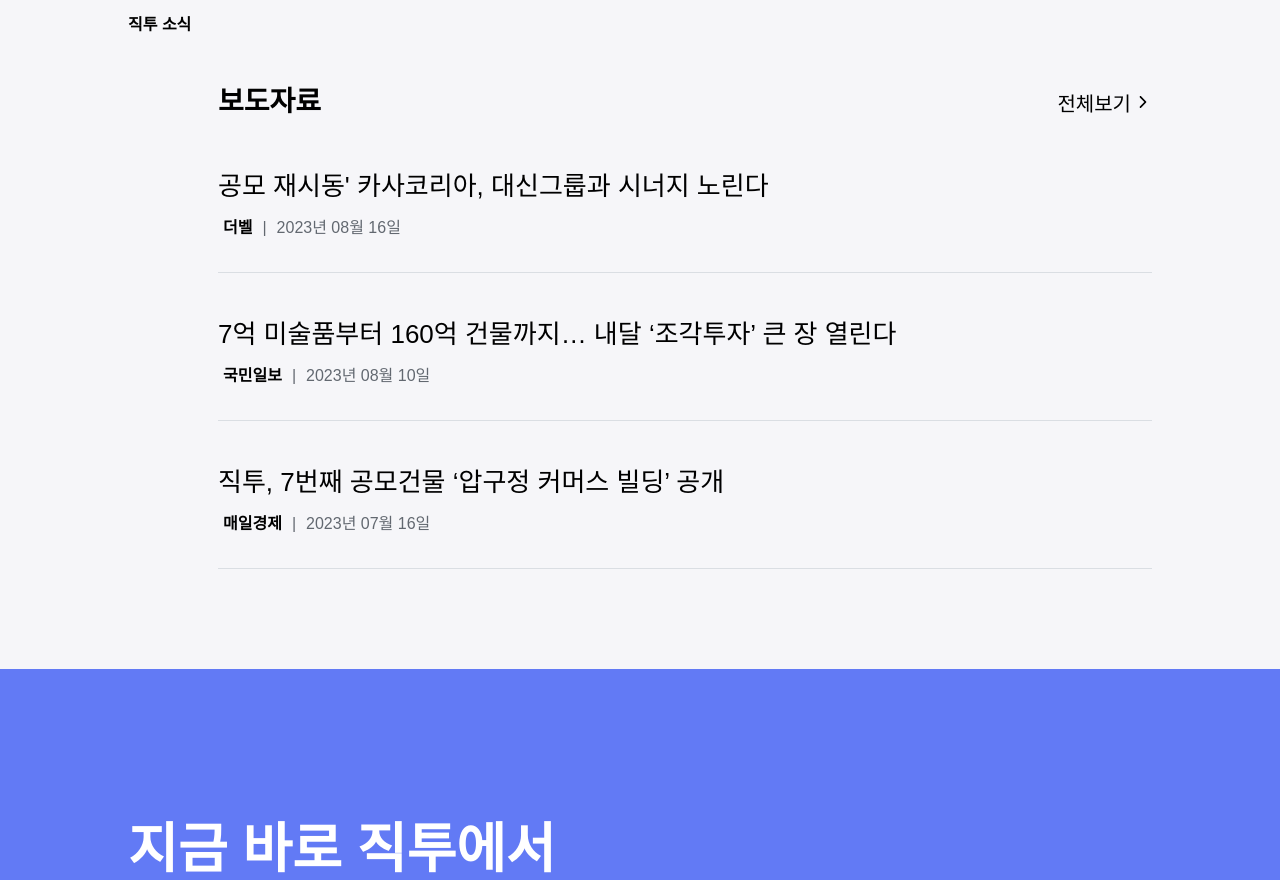
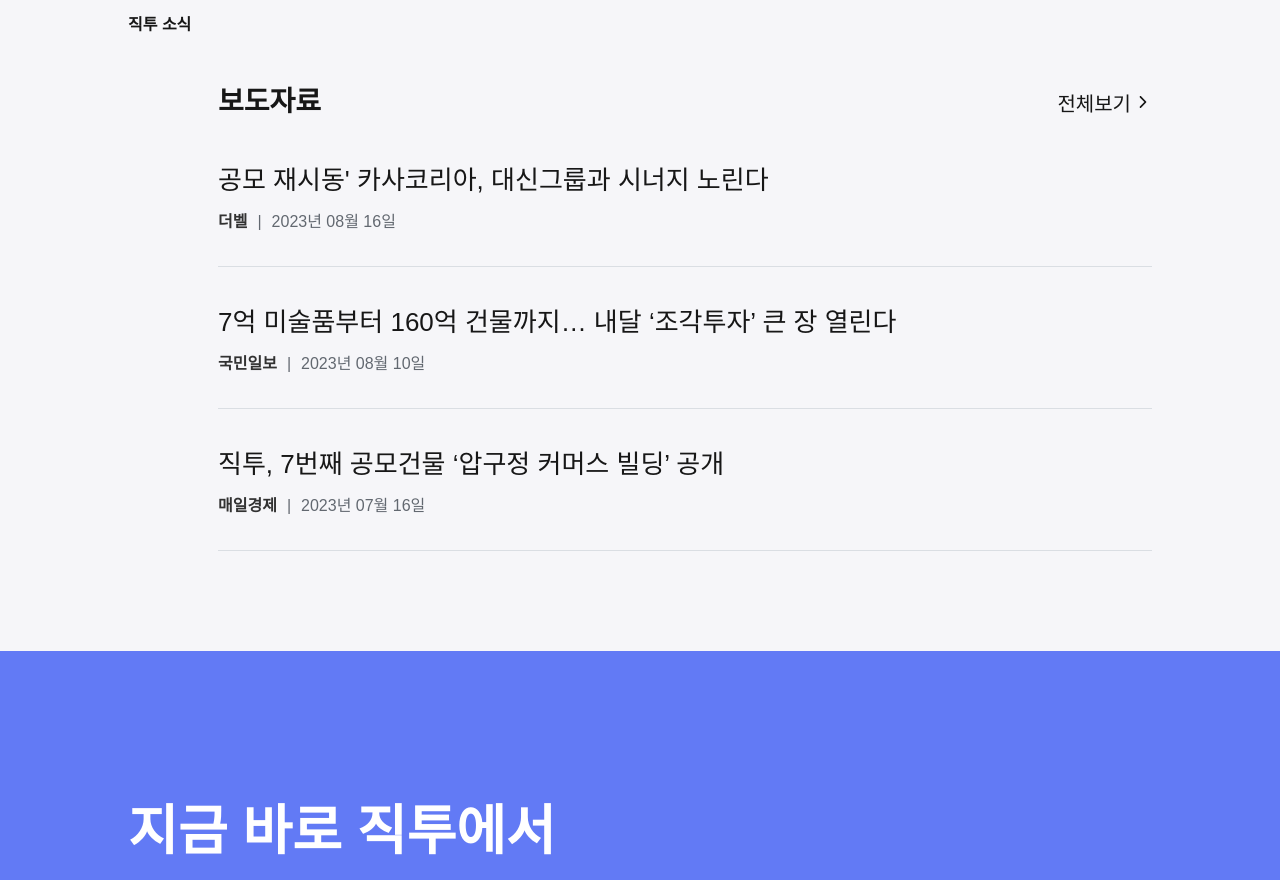
Before and after one commit to vellahw/clone, a React (Create React App) app: page / in a window 1280 px wide. Shown: the part 3420-4300 px from the top of the page. Built offline with nearby package versions, Linux system fonts and the light colour scheme; a web font is replaced by a local one.

Commit message:
뉴스영역 fix

```diff
--- a/src/components/Navbar.jsx
+++ b/src/components/Navbar.jsx
@@ -1,4 +1,4 @@
-import {React, useEffect, useState, useRef} from 'react';
+import {React, useEffect, useState} from 'react';
 import headerLogo from '../image/logo/ziktu-logo.png';
 import headerLogoW from '../image/logo/ziktu-logo-w.png';
 import {AiOutlineMenu} from 'react-icons/ai';
@@ -6,25 +6,20 @@
 
 function Navbar() {
     const [scrollPosition, setScrollPosition] = useState(0);
-    const targetRef = useRef(null);
     const handleScroll = () => {
-        console.log("scrolling");
         setScrollPosition(window.scrollY || document.documentElement.scrollTop);
     }
 
     useEffect(() => {
         const timer = setInterval(() => {
           window.addEventListener("scroll", handleScroll);
+
         }, 100);
         return () => {
           clearInterval(timer);
           window.removeEventListener("scroll", handleScroll);
         };
       }, []);
-
-    // useEffect(()=>{
-    //     window.addEventListener('scroll', handleScroll);
-    // });
 
     return (
         <n.NavSection>
--- a/src/components/NewsList.jsx
+++ b/src/components/NewsList.jsx
@@ -8,19 +8,22 @@
           no: 1,
           title: "공모 재시동' 카사코리아, 대신그룹과 시너지 노린다",
           press: "더벨",
-          date: "2023년 08월 16일"
+          date: "2023년 08월 16일",
+          url: "https://www.thebell.co.kr/free/content/ArticleView.asp?key=202308071738340960104714"
         },
         {
           no: 2,
           title: "7억 미술품부터 160억 건물까지… 내달 ‘조각투자’ 큰 장 열린다",
           press: "국민일보",
-          date: "2023년 08월 10일"
+          date: "2023년 08월 10일",
+          url: "https://news.kmib.co.kr/article/view.asp?arcid=0018562634&code=61141211&cp=nv"
         },
         {
           no: 3,
           title: "직투, 7번째 공모건물 ‘압구정 커머스 빌딩’ 공개",
           press: "매일경제",
-          date: '2023년 07월 16일'
+          date: '2023년 07월 16일',
+          url: "https://mirakle.mk.co.kr/view.php?year=2023&no=614269"
         }
       ]
 
@@ -36,9 +39,6 @@
               <ns.NewsHeader>
                 보도자료
               </ns.NewsHeader>
-              {/* <i.InfoHeader>
-                보도자료
-              </i.InfoHeader> */}
               <ns.ViewAllTextDiv>
                 <ns.ViewAllText>
                   전체보기
@@ -49,6 +49,7 @@
             <ns.NewsList>
               { news.map(i=>{
                   return (
+                    <a href={i.url} target='_blank' rel="noreferrer">
                       <ns.NewsItem key={i.no}>
                           <ns.NewsTitle>
                             {i.title}
@@ -59,6 +60,7 @@
                             <ns.NewsDate>{i.date}</ns.NewsDate>
                           </ns.NewsInfo>
                       </ns.NewsItem>
+                    </a>
                   )
                 })
               }
--- a/src/index.css
+++ b/src/index.css
@@ -6,6 +6,7 @@
   font-family: 'Spoqa Han Sans Neo', sans-serif;
   -webkit-font-smoothing: antialiased;
   -moz-osx-font-smoothing: grayscale;
+  color: #171717;
 }
 
 #root {
--- a/src/styles/NewsListStyle.jsx
+++ b/src/styles/NewsListStyle.jsx
@@ -64,8 +64,8 @@
 `
 
 export const NewsItem = styled.li`
-    /* padding-left: 40px; */
-    /* margin: 14px 0 40px 40px; */
+    padding: 28px 0 34px 0;
+    margin-top: 6px;
     cursor: pointer;
     border-bottom: 1px solid #dadee3;
 `
@@ -73,7 +73,8 @@
 export const NewsTitle = styled.h2`
     font-weight: normal;
     font-size: 26px;
-    margin: 40px 0 12px 0;
+    margin: 0 0 12px 0;
+    color: #171717;
 
     @media(max-width: 767px) {
         font-size: 16px;
@@ -83,7 +84,7 @@
 
 export const NewsInfo = styled.div`
     color: #626870;
-    padding: 0 0 34px 5px;
+    /* margin: 0 0 34px 5px; */
 
     @media(max-width: 767px) {
         padding: 0 0 24px 0;
@@ -93,7 +94,7 @@
 
 export const NewsPress = styled.span`
     font-weight: 600;
-    color: #000;
+    color: #323232;
 `
 export const Line = styled.span`
     padding: 0 10px 0 10px;
```
Lines whose indentation alone changed are shown as unchanged.
